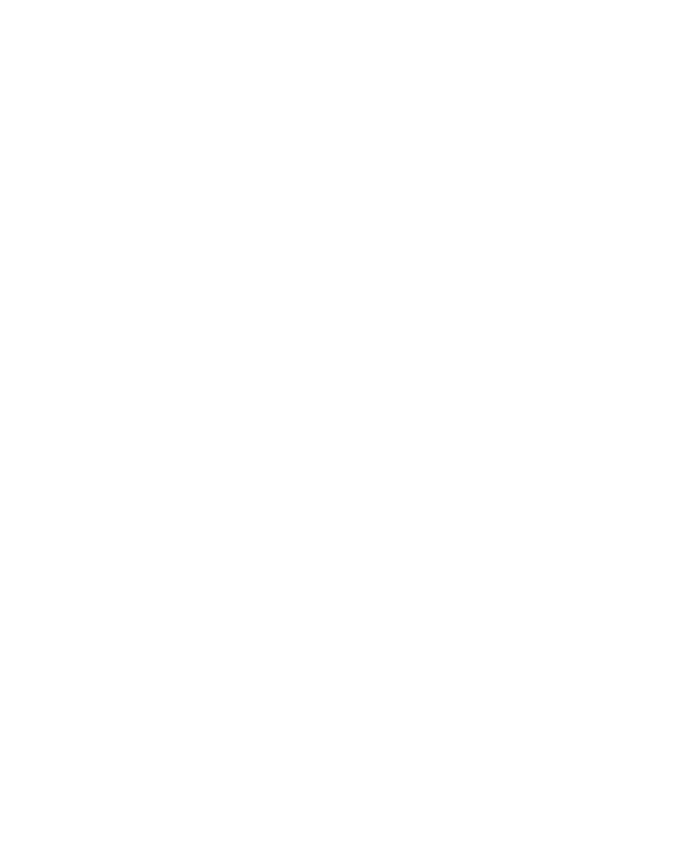
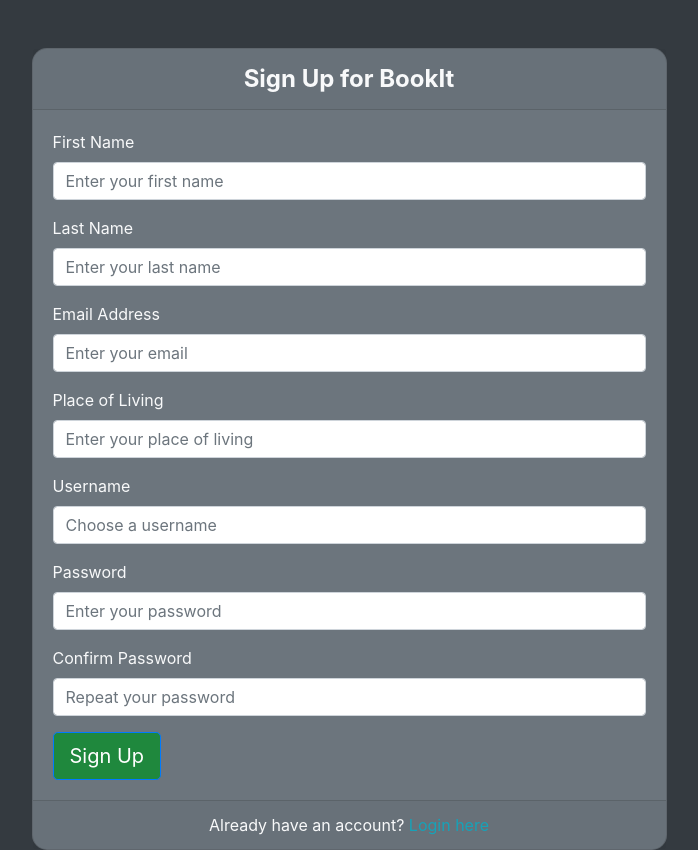
Before and after one commit to devops-namp/bookit-front, a JavaScript app in the folder bookit-front/: page /signup in a window 1280 px wide. Before the commit this address had no page. Shown: the whole page, without its empty margins (291-989 px from the left). Before the commit the page ends 800 px from the top, so only its background shows below. Built offline with nearby package versions, Linux system fonts and the light colour scheme.

Commit message:
feat: added signup page

```diff
--- a/bookit-front/src/components/Login/LoginPage.vue
+++ b/bookit-front/src/components/Login/LoginPage.vue
@@ -23,7 +23,7 @@
           </div>
           <div class="card-footer text-center">
             <span class="me-1">Don't have an account?</span>
-            <router-link to="/register" class="fw-bold text-body">Sign up here</router-link>
+            <router-link to="/signup" class="fw-bold text-body">Sign up here</router-link>
           </div>
         </div>
       </div>
--- /dev/null
+++ b/bookit-front/src/components/SignUp/SignUpPage.vue
@@ -0,0 +1,106 @@
+<template>
+<div class="bg-dark entire-div">
+  <div class="container pt-5">
+    <div class="row justify-content-center">
+      <div class="col-md-7">
+        <div class="card bg-secondary text-light">
+          <div class="card-header text-center fw-bold header-title">
+            Sign Up for BookIt
+          </div>
+          <div class="card-body">
+            <form @submit.prevent="signup">
+              <div class="mb-3">
+                <label for="first-name" class="form-label">First Name</label>
+                <input type="text" class="form-control" id="first-name" required placeholder="Enter your first name" v-model="firstName">
+              </div>
+              <div class="mb-3">
+                <label for="last-name" class="form-label">Last Name</label>
+                <input type="text" class="form-control" id="last-name" required placeholder="Enter your last name" v-model="lastName">
+              </div>
+              <div class="mb-3">
+                <label for="email" class="form-label">Email Address</label>
+                <input type="email" class="form-control" id="email" required placeholder="Enter your email" v-model="email">
+              </div>
+              <div class="mb-3">
+                <label for="place-of-living" class="form-label">Place of Living</label>
+                <input type="text" class="form-control" id="place-of-living" required placeholder="Enter your place of living" v-model="placeOfLiving">
+              </div>
+              <div class="mb-3">
+                <label for="username" class="form-label">Username</label>
+                <input type="text" class="form-control" id="username" required placeholder="Choose a username" v-model="username">
+              </div>
+              <div class="mb-3">
+                <label for="password" class="form-label">Password</label>
+                <input type="password" class="form-control" id="password" required placeholder="Enter your password" v-model="password">
+              </div>
+              <div class="mb-3">
+                <label for="confirm-password" class="form-label">Confirm Password</label>
+                <input type="password" class="form-control" id="confirm-password" required placeholder="Repeat your password" v-model="confirmPassword">
+              </div>
+              <div class="d-grid">
+                <button type="submit" class="btn btn-primary btn-lg">Sign Up</button>
+              </div>
+            </form>
+          </div>
+          <div class="card-footer text-center">
+            <span class="me-1">Already have an account? </span>
+            <router-link to="/" class="fw-bolder text-info">Login here</router-link>
+          </div>
+        </div>
+      </div>
+    </div>
+  </div>
+</div>
+</template>
+
+<script>
+import { toast } from 'vue3-toastify';
+
+export default {
+  name: 'SignUpPage',
+  data() {
+    return {
+      firstName: '',
+      lastName: '',
+      email: '',
+      placeOfLiving: '',
+      username: '',
+      password: '',
+      confirmPassword: ''
+    }
+  },
+  methods: {
+    checkPasswords() {
+      return this.password === this.confirmPassword;
+    },
+    signup() {
+      if (!this.checkPasswords()) {
+        toast("Passwords do not match!", {
+                        autoClose: 2000,
+                        type: 'error',
+                        position: toast.POSITION.BOTTOM_RIGHT
+                    });
+        return;
+      }
+    }
+  }
+}
+</script>
+
+<style scoped>
+.card {
+  border-radius: 15px;
+  background: #f6f8fa;
+}
+.btn-primary {
+  background-color: #1f883d;
+  color: white;
+}
+.header-title {
+  font-weight: bold;
+  font-size: 1.5rem;
+}
+.entire-div {
+  min-height: 100vh;
+}
+</style>
--- a/bookit-front/src/main.js
+++ b/bookit-front/src/main.js
@@ -15,6 +15,7 @@
 
 import MainPage from './components/Main/MainPage.vue'
 import LoginPage from './components/Login/LoginPage.vue'
+import SignUpPage from './components/SignUp/SignUpPage.vue'
 
 const routes = [
     {
@@ -24,6 +25,10 @@
     {
         path: "/main",
         component: MainPage
+    },
+    {
+        path: "/signup",
+        component: SignUpPage
     }
 ]
 
```
